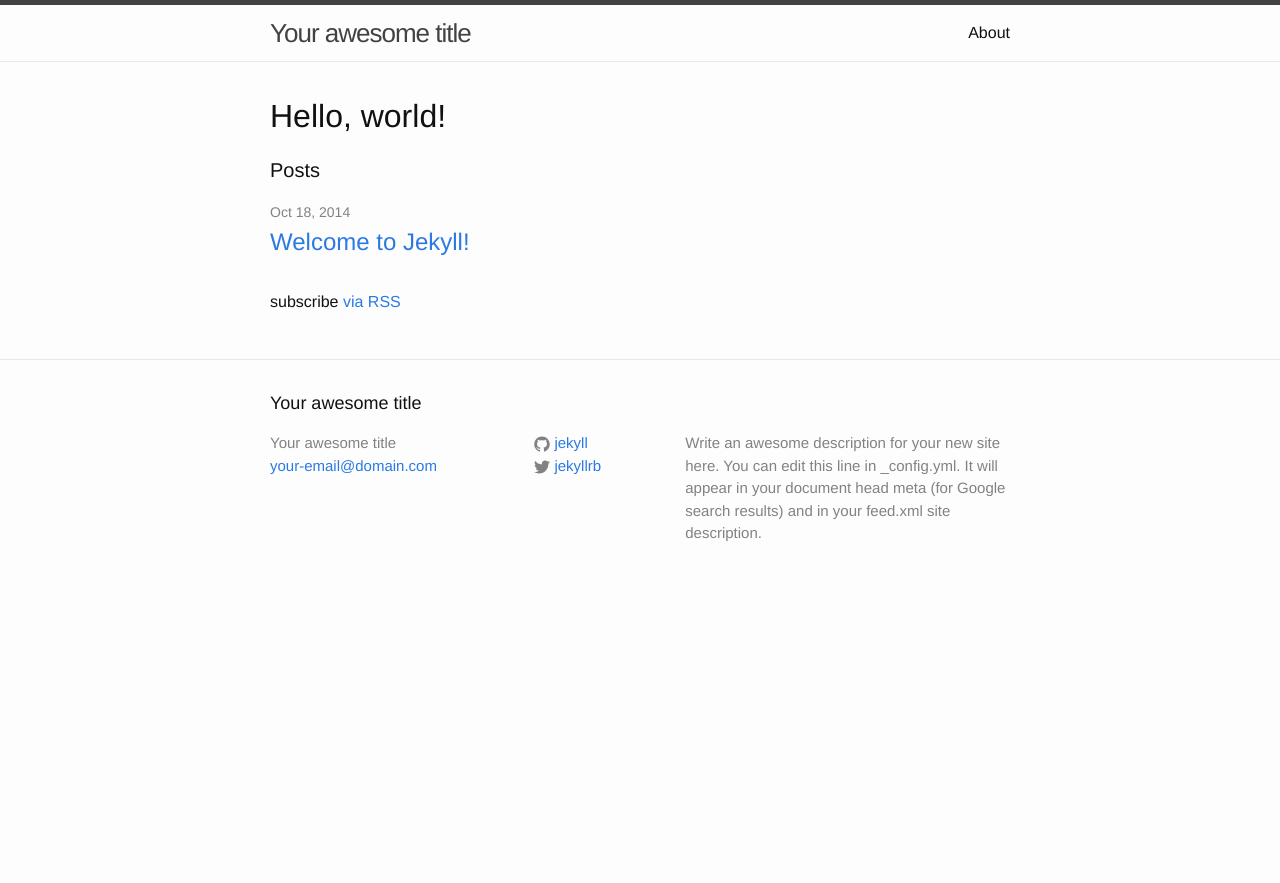
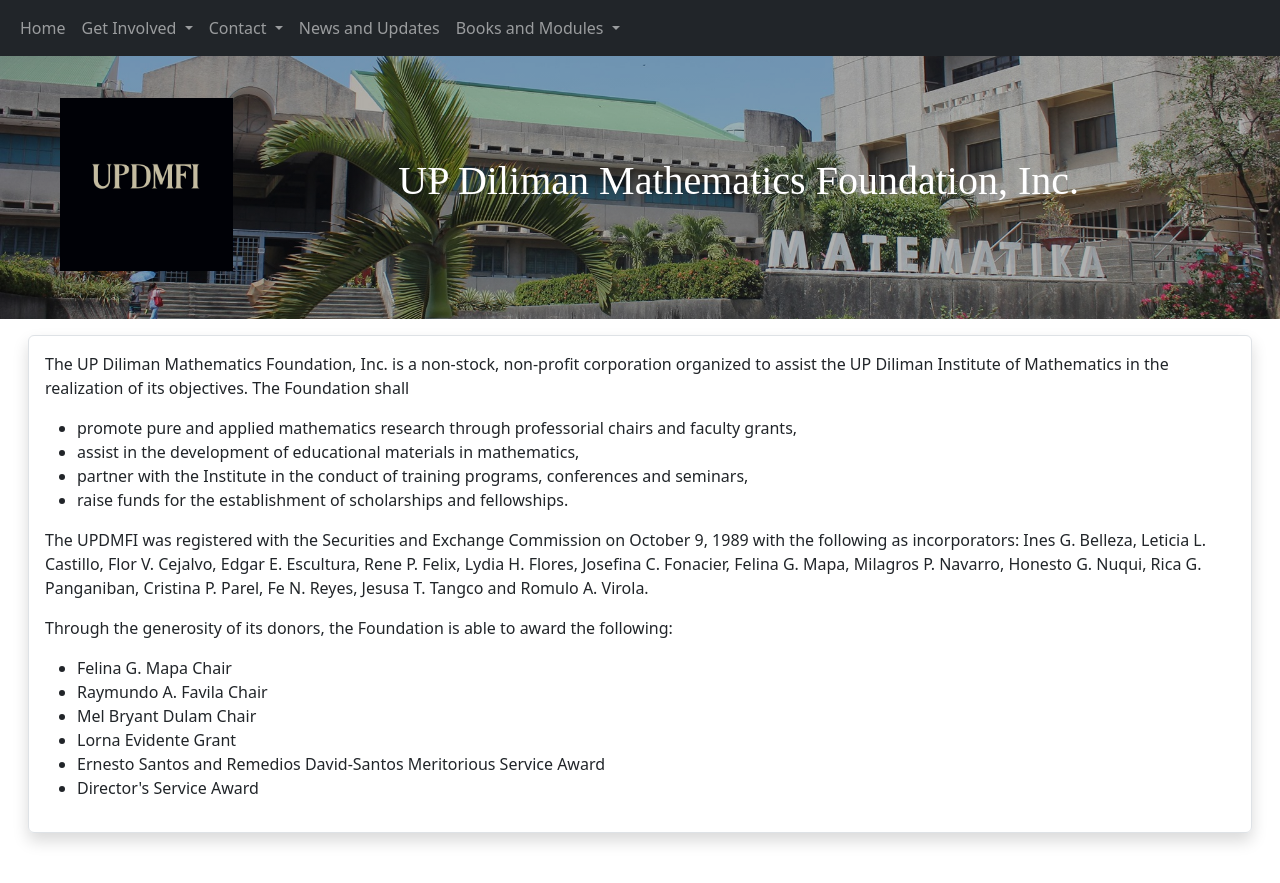
Before and after one commit to updmfi/updmfi.github.io, a Jekyll site: the page index.html, which Jekyll copies as it is, in a window 1280 px wide. Shown: the top 883 px of the page. Built offline with Jekyll 4.4.1, drawn with Linux system fonts in a browser that asks for light colours.

Commit message:
Add files via upload

```diff
--- a/index.html
+++ b/index.html
@@ -1,23 +1,101 @@
----
-layout: default
----
-<h1>Hello, world!</h1>
-<div class="home">
+<!doctype html>
+<html lang="en">
+  <head>
+    <meta charset="utf-8">
+    <meta name="viewport" content="width=device-width, initial-scale=1">
+    <title>Bootstrap demo</title>
+    <link href="css/bootstrap.min.css" rel="stylesheet">
+	<link href="css/updmfi.css" rel="stylesheet">
+  </head>
+  <body style="padding-top: 50px;">
+	<nav class="navbar fixed-top navbar-expand-lg navbar-dark bg-dark">
+	  <div class="container-fluid">
+		<button class="navbar-toggler" type="button" data-bs-toggle="collapse" data-bs-target="#navbarSupportedContent" aria-controls="navbarSupportedContent" aria-expanded="false" aria-label="Toggle navigation">
+		  <span class="navbar-toggler-icon"></span>
+		</button>
+		<div class="collapse navbar-collapse" id="navbarSupportedContent">
+		  <ul class="navbar-nav me-auto mb-2 mb-lg-0">
+			<li class="nav-item">
+			  <a class="nav-link" href="">Home</a>
+			</li>
+			<li class="nav-item dropdown">
+			  <a class="nav-link dropdown-toggle" href="#" id="navbarDropdown" role="button" data-bs-toggle="dropdown" aria-expanded="false">
+				Get Involved
+			  </a>
+			  <ul class="dropdown-menu" aria-labelledby="navbarDropdown">
+				<li><a class="dropdown-item" href="#">Make a Donation</a></li>
+				<li><a class="dropdown-item" href="#">Donor Listing</a></li>
+			  </ul>
+			</li>
+			<li class="nav-item dropdown">
+			  <a class="nav-link dropdown-toggle" href="#" id="navbarDropdown" role="button" data-bs-toggle="dropdown" aria-expanded="false">
+				Contact
+			  </a>
+			  <ul class="dropdown-menu" aria-labelledby="navbarDropdown">
+				<li><a class="dropdown-item" href="#">Officers</a></li>
+				<li><a class="dropdown-item" href="#">Math Homepage</a></li>
+			  </ul>
+			</li>
+			<li class="nav-item">
+			  <a class="nav-link" href="#">News and Updates</a>
+			</li>
+			<li class="nav-item dropdown">
+			  <a class="nav-link dropdown-toggle" href="#" id="navbarDropdown" role="button" data-bs-toggle="dropdown" aria-expanded="false">
+				Books and Modules
+			  </a>
+			  <ul class="dropdown-menu" aria-labelledby="navbarDropdown">
+				<li><a class="dropdown-item" href="#">Books</a></li>
+				<li><a class="dropdown-item" href="#">Modules</a></li>
+			  </ul>
+			</li>
+		  </ul>
+		</div>
+	  </div>
+	</nav>
+	<div class="container-fluid">
+		<div class="row bg-image p-5 align-items-center"
+		style="background-repeat: no-repeat;
+					background-image: linear-gradient(rgba(0, 0, 0, 0.3), rgba(0, 0, 0, 0.3)), url('images/background.jpg');
+					background-size: cover;
+					background-position: center;">
+			<div class="col-md-2">
+				<img class="header-logo" src="images/logo.png" alt="UP Diliman Mathematics Foundation, Inc." width="100%">
+			</div>
+			<div class="col-md-10 text-center logo-header">
+				<div class="text-white " href="#"><h1>UP Diliman Mathematics Foundation, Inc.</h1></div>
+			</div>
+		</div>
+		<div class="row">
+			<div class="col-md-12">
+				<div class="border shadow rounded p-3 m-3">
 
-  <h1 class="page-heading">Posts</h1>
-
-  <ul class="post-list">
-    {% for post in site.posts %}
-      <li>
-        <span class="post-meta">{{ post.date | date: "%b %-d, %Y" }}</span>
-
-        <h2>
-          <a class="post-link" href="{{ post.url | prepend: site.baseurl }}">{{ post.title }}</a>
-        </h2>
-      </li>
-    {% endfor %}
-  </ul>
-
-  <p class="rss-subscribe">subscribe <a href="{{ "/feed.xml" | prepend: site.baseurl }}">via RSS</a></p>
-
-</div>
+		<p>
+The UP Diliman Mathematics Foundation, Inc. is a non-stock, non-profit corporation organized to assist the UP Diliman Institute of Mathematics in the realization of its objectives. The Foundation shall
+			<ul>
+<li>promote pure and applied mathematics research through professorial chairs and faculty grants,</li>
+<li>assist in the development of educational materials in mathematics,</li>
+<li>partner with the Institute in the conduct of training programs, conferences and seminars,</li>
+<li>raise funds for the establishment of scholarships and fellowships.</li>
+			</ul>
+		</p>
+		<p>
+The UPDMFI was registered with the Securities and Exchange Commission on October 9, 1989 with the following as incorporators: Ines G. Belleza, Leticia L. Castillo, Flor V. Cejalvo, Edgar E. Escultura, Rene P. Felix, Lydia H. Flores, Josefina C. Fonacier, Felina G. Mapa, Milagros P. Navarro, Honesto G. Nuqui, Rica G. Panganiban, Cristina P. Parel, Fe N. Reyes, Jesusa T. Tangco and Romulo A. Virola.
+		</p>
+		<p>
+Through the generosity of its donors, the Foundation is able to award the following:
+			<ul>
+<li>Felina G. Mapa Chair</li>
+<li>Raymundo A. Favila Chair</li>
+<li>Mel Bryant Dulam Chair</li>
+<li>Lorna Evidente Grant</li>
+<li>Ernesto Santos and Remedios David-Santos Meritorious Service Award</li>
+<li>Director's Service Award</li>
+			</ul>
+		</p>
+				</div>
+			</div>
+		</div>
+	</div>
+    <script src="js/bootstrap.bundle.min.js"></script>
+  </body>
+</html>
```
